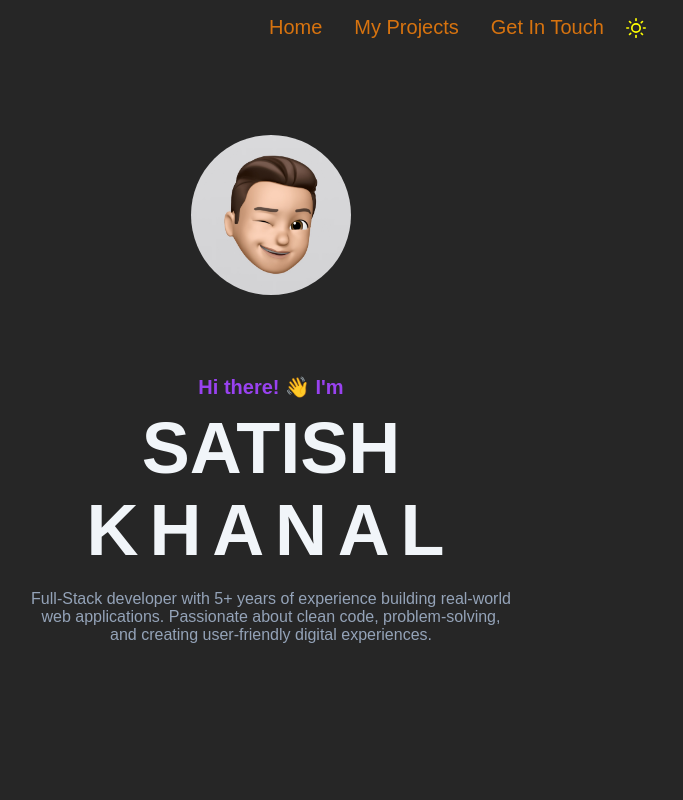
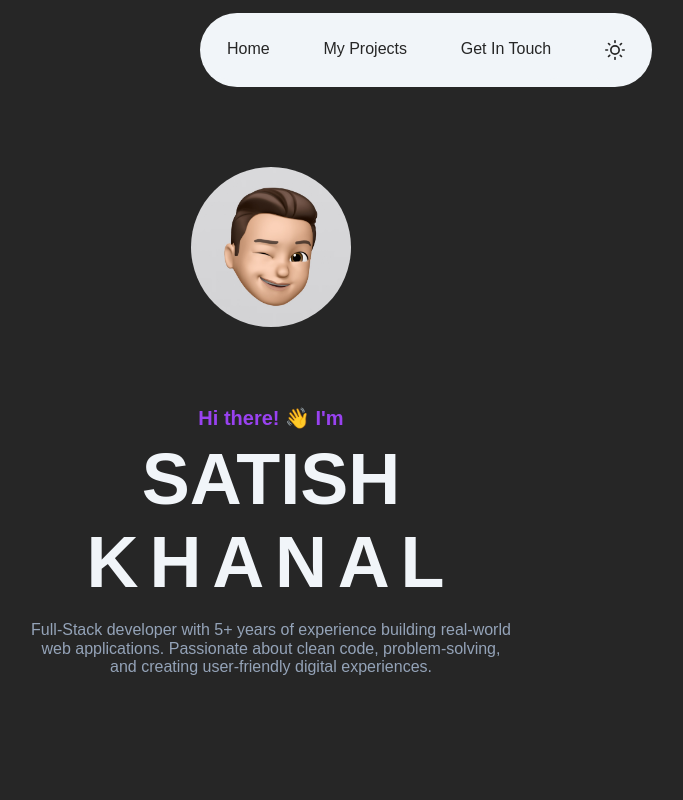
Before and after one commit to satishkhanal76/satishkhanal76.github.io, a React (Vite) app: page / in a window 1280 px wide. Shown: the top 800 px of the page, without its empty margins (369-1052 px from the left). Built offline with nearby package versions, Linux system fonts and the light colour scheme.

Commit message:
Updated the navbar design

```diff
--- a/src/components/Navbar.css
+++ b/src/components/Navbar.css
@@ -3,7 +3,7 @@
     position: sticky;
     top: 0;
     left: 0;
-    background-color: var(--bg-primary);
+    /* background-color: var(--bg-primary); */
     z-index: 2;
 }
 
@@ -11,7 +11,7 @@
     display: flex;
     justify-content: flex-end;
     align-items: center;
-    padding-block: 1em;
+    /* padding-block: 1em; */
 }
 
 .logo-container {
@@ -35,6 +35,13 @@
   color: var(--color-slate100);
 }
 
+.desktop-nav {
+    margin-block-start: 0.8rem;
+    /* background-color: var(--color-slate100); */
+    width: max-content;
+    border-radius: 10em;
+}
+
 .desktop-nav ul {
   margin: 0;
   padding: 0;
@@ -45,32 +52,39 @@
 
   text-decoration: none;
   list-style: none;
+
+  background-color: var(--color-slate100);
+  border-radius: 10em;
+}
+
+.desktop-nav ul li a, .toggle-theme-btn {
+  color: var(--bg-primary);
+  background-color: var(--color-slate100);
+  padding: 1.5rem;
+  margin: 0.18rem;
+}
+
+.desktop-nav ul li:first-child a {
+  border-radius: 10em 0 0 10em;
+}
+
+.desktop-nav ul li:nth-last-child(2) a {
+  border-radius: 0 10em 10em 0;
+
 }
 
 
-.desktop-nav ul li a {
-  padding-inline: 0.8em;
-  font-size: var(--size-m);
-  color: var(--accent);
-  border-radius: 0.2em;
-}
-
-.desktop-nav ul li a:hover {
-  color: var(--color-slate200);
-}
-
 .toggle-theme-btn {
   font-size: var(--size-m);
-  color: var(--color-slate600);
   cursor: pointer;
   display: flex;
   align-items: center;
   justify-content: center;
+  border-radius: 10em;
 }
 
-.theme-icon.sun {
-  color: yellow;
+
+.desktop-nav ul li a:hover, li .toggle-theme-btn:hover {
+  color: var(--color-slate100);
+  background-color: var(--bg-primary);
 }
-.theme-icon.moon {
-  color: var(--color-slate600);
-}
--- a/src/components/Navbar.jsx
+++ b/src/components/Navbar.jsx
@@ -33,10 +33,9 @@ const Navbar = () => {
             <div className="desktop-nav">
                 <ul>
                     <li><a href="./">Home</a></li>
-                    {/* <li><a href="#about-me">About Me</a></li> */}
                     <li><a href="#my-projects">My Projects</a></li>
                     <li><a href="#contact-me">Get In Touch</a></li>
-                    <ThemeToggleButton />
+                    <li><ThemeToggleButton /></li>
                 </ul>
           </div>
         </nav>
```
